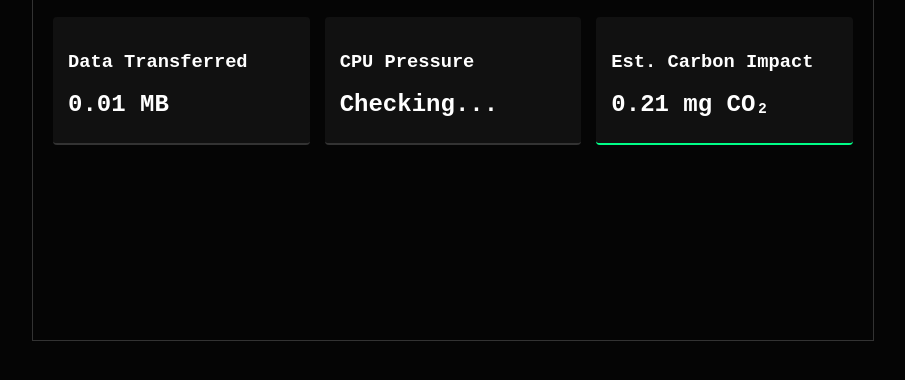
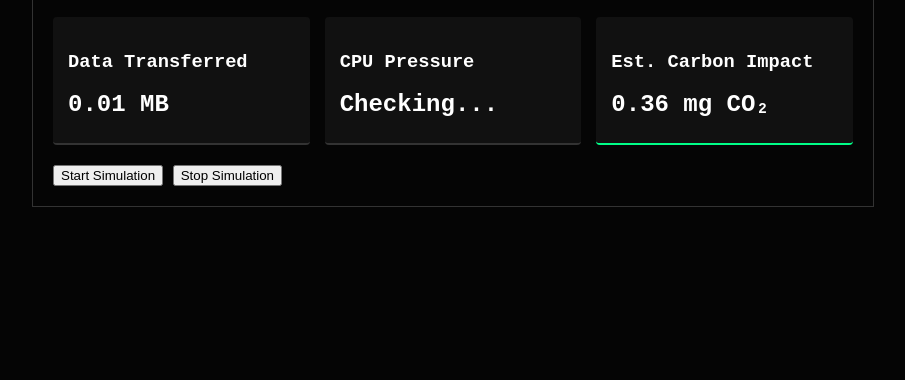
Before and after one commit to Aditya-7042/EcoTrack-2026, a plain HTML site: page index.html in a window 1280 px wide. Shown: the part 170-550 px from the top of the page, without its empty margins (187-1092 px from the left). Drawn offline with Linux system fonts and the light colour scheme; no server answers.

Commit message:
Add simulation control buttons to index.html
Added buttons for starting and stopping the simulation.

```diff
--- a/index.html
+++ b/index.html
@@ -27,9 +27,15 @@
         </div>
     </section>
 
-        <div class="visualizer">
-            <canvas id="loadChart"></canvas>
+    <div>
+        <button id="start-btn">Start Simulation</button>
+        <button id="stop-btn" class="stop">Stop Simulation</button>
     </div>
+</div>
+
+<script type="module" src="script.js"></script>
+</body>
+</html>
     </div>
 
     <script src="script.js"></script>
```
Lines whose indentation alone changed are shown as unchanged.
